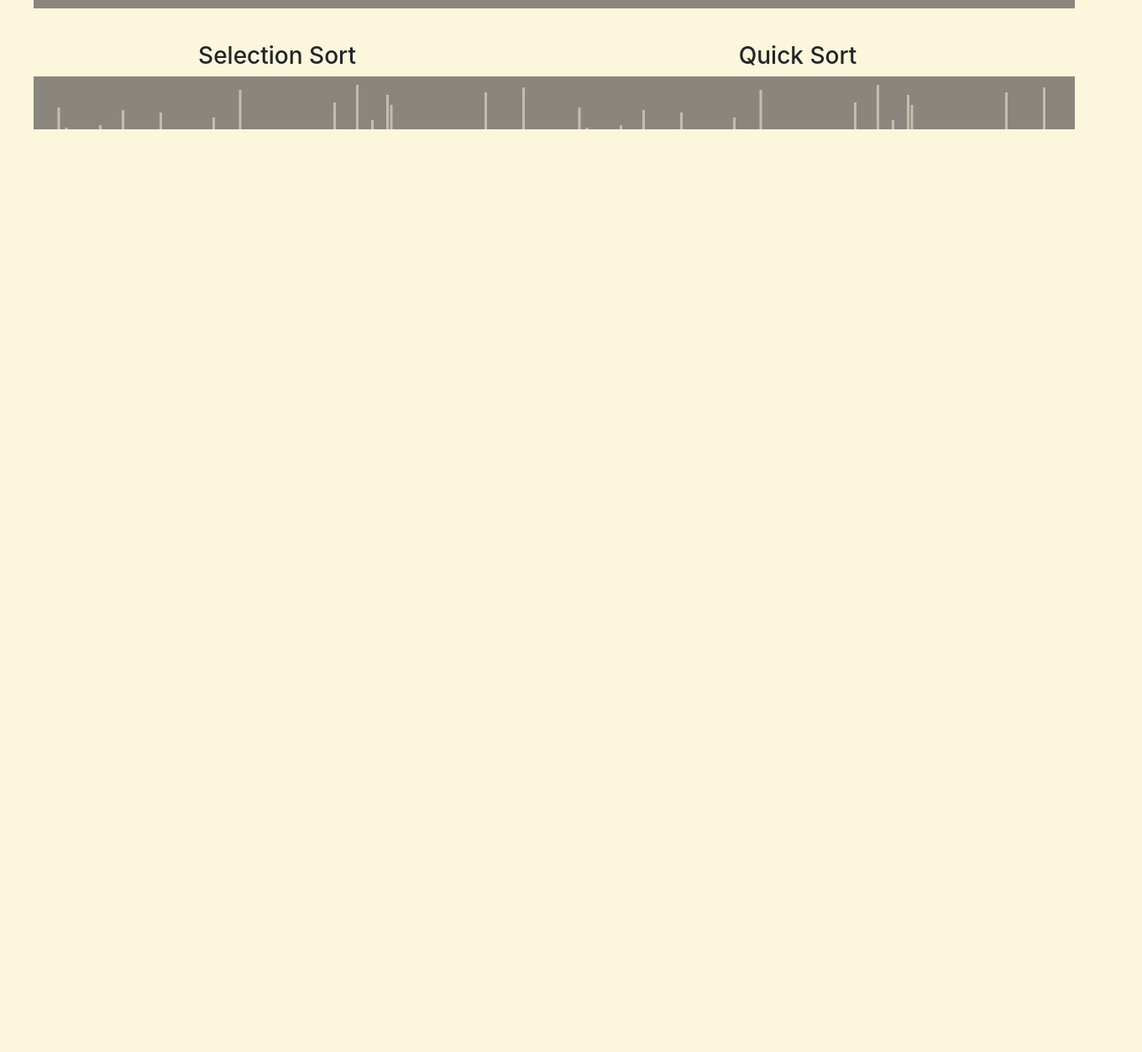
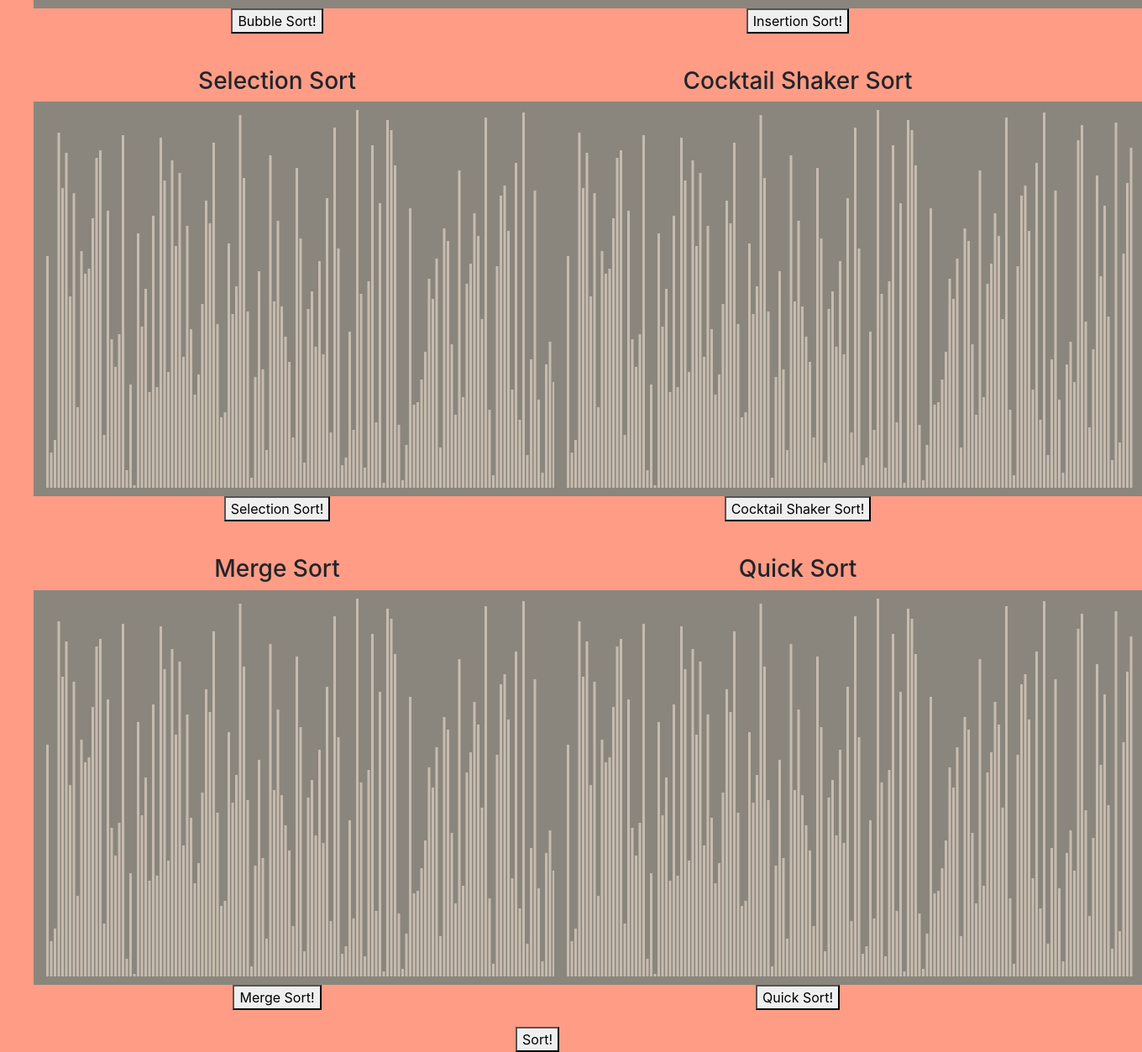
Before and after one commit to tdowhy/AlgorithmVisualization, a plain HTML site: page AlgorithmVisualization/index.html in a window 1280 px wide. Shown: the part 646-1899 px from the top of the page at 84% size, 1360 px wide, since content can reach past the window. Before the commit the page ends 800 px from the top, so only its background shows below. Drawn offline with nearby package versions, Linux system fonts and the light colour scheme.

Commit message:
add merge and coctail shaker sort plus visualizations

```diff
--- a/AlgorithmVisualization/index.html
+++ b/AlgorithmVisualization/index.html
@@ -11,7 +11,7 @@
         html, body {
             margin: 0;
             height: 100%;
-            overflow: hidden
+            #overflow: hidden
         }
         canvas {
             margin-top: 1%;
@@ -40,7 +40,7 @@
         }
     </style>
 </head>
-<body style="background-color: #fcf6dc">
+<body style="background-color: #ff9c86">
     <h1 class="text-center">Sorting is Important</h1>
     <br />
     <br />
@@ -48,27 +48,52 @@
         <div class="float-child">
             <h3>Bubble Sort</h3>
             <canvas id="bubblesort" width="700" height="470"></canvas>
+            <div id="button">
+                <button class="doSort" onclick="bubbleSort()">Bubble Sort!</button>
+            </div>
         </div>
         <div class="float-child">
             <h3>Insertion Sort</h3>
             <canvas id="insertionsort" width="700" height="470"></canvas>
+            <div id="button">
+                <button class="doSort" onclick="insertionSort()">Insertion Sort!</button>
+            </div>
         </div>
     </div>
     <div class="float-container">
         <div class="float-child">
             <h3>Selection Sort</h3>
             <canvas id="selectionsort" width="700" height="470"></canvas>
+            <div id="button">
+                <button class="doSort" onclick="selectionSort()">Selection Sort!</button>
+            </div>
+        </div>
+        <div class="float-child">
+            <h3>Cocktail Shaker Sort</h3>
+            <canvas id="cocktailshakersort" width="700" height="470"></canvas>
+            <div id="button">
+                <button class="doSort" onclick="cocktailShakerSort()">Cocktail Shaker Sort!</button>
+            </div>
+        </div>
+    </div>
+    <div class="float-container">
+        <div class="float-child">
+            <h3>Merge Sort</h3>
+            <canvas id="mergesort" width="700" height="470"></canvas>
+            <div id="button">
+                <button class="doSort" onclick="mergeSort()">Merge Sort!</button>
+            </div>
         </div>
         <div class="float-child">
             <h3>Quick Sort</h3>
             <canvas id="quicksort" width="700" height="470"></canvas>
+            <div id="button">
+                <button class="doSort" onclick="quickSort()">Quick Sort!</button>
+            </div>
         </div>
     </div>
+
     <div id="button">
-        <button class="doSort" onclick="bubbleSort()">Bubble Sort!</button>
-        <button class="doSort" onclick="quickSort()">Quick Sort!</button>
-        <button class="doSort" onclick="selectionSort()">Selection Sort!</button>
-        <button class="doSort" onclick="insertionSort()">Insertion Sort!</button>
         <button class="doSort" onclick="sortAll()">Sort!</button>
     </div>
     <script src="sorting/utils.js"></script>
@@ -77,6 +102,8 @@
     <script src="sorting/selectionSort.js"></script>
     <script src="sorting/mergeSort.js"></script>
     <script src="sorting/quickSort.js"></script>
+    <script src="sorting/mergeSort.js"></script>
+    <script src="sorting/cocktailShakerSort.js"></script>
     <script src="index.js"></script>
 </body>
 </html>
--- a/AlgorithmVisualization/index.js
+++ b/AlgorithmVisualization/index.js
@@ -2,21 +2,28 @@ let qarr = [];
 let iarr = [];
 let sarr = [];
 let barr = [];
+let marr = [];
+let carr = [];
 
 const qsort = document.getElementById("quicksort");
 const ssort = document.getElementById("selectionsort");
 const isort = document.getElementById("insertionsort");
 const bsort = document.getElementById("bubblesort");
+const msort = document.getElementById("mergesort");
+const csort = document.getElementById("cocktailshakersort");
 
-//var ctx = sort.getContext("2d")
 var qctx = qsort.getContext("2d");
 var sctx = ssort.getContext("2d");
 var ictx = isort.getContext("2d");
 var bctx = bsort.getContext("2d");
+var mctx = msort.getContext("2d");
+var cctx = csort.getContext("2d");
 main();
 
 async function main() {
     initRandomArray();
+    initDrawing("c");
+    initDrawing("m");
     initDrawing("q");
     initDrawing("b");
     initDrawing("i");
@@ -36,6 +43,8 @@ async function sortAll() {
     insertionSort();
     bubbleSort();
     quickSort();
+    mergeSort();
+    cocktailShakerSort();
 }
 
 function shuffle(arr) {
@@ -48,6 +57,8 @@ function shuffle(arr) {
     iarr = [...sarr];
     barr = [...sarr];
     qarr = [...sarr];
+    marr = [...sarr];
+    carr = [...sarr]
 }
 
 function filterUndefined() {
--- /dev/null
+++ b/AlgorithmVisualization/sorting/cocktailShakerSort.js
@@ -0,0 +1,35 @@
+async function cocktailShakerSort() {
+    var end = carr.length - 1
+    var start = 0
+    var sorted = false;
+    while (sorted == false) {
+        sorted = true;
+        for (let i = start; i < end; i++) {
+            if (carr[i] > carr[i + 1]) {
+                swap(i, i + 1, carr);
+                sorted = false;
+                cctx = csort.getContext("2d")
+                cctx.clearRect(0, 0, 700, 470);
+                redraw(cctx, [i + 1], -1, 0, carr);
+                await timer(5);
+            }
+        }
+        if (sorted == true) {
+            break;
+        }
+        sorted = true;
+        end--;
+        for (i = end - 1; i > start - 1; i--) {
+            if (carr[i] > carr[i + 1]) {
+                swap(i, i + 1, carr);
+                sorted = false;
+                cctx = csort.getContext("2d")
+                cctx.clearRect(0, 0, 700, 470);
+                redraw(cctx, [i + 1], -1, 0, carr);
+                await timer(5);
+            }
+        }
+        start++;
+    }
+    initDrawing("c")
+}
--- a/AlgorithmVisualization/sorting/mergeSort.js
+++ b/AlgorithmVisualization/sorting/mergeSort.js
@@ -0,0 +1,58 @@
+async function mergeSort () {
+    //Create two arrays for sorting
+    let sorted = Array.from(marr);
+    let n = sorted.length;
+    let buffer = new Array(n);
+
+    for (let size = 1; size < n; size *= 2) {
+        for (let leftStart = 0; leftStart < n; leftStart += 2 * size) {
+
+            //Get the two sub arrays
+            let left = leftStart,
+                right = Math.min(left + size, n),
+                leftLimit = right,
+                rightLimit = Math.min(right + size, n);
+
+            //Merge the sub arrays
+            merge(left, right, leftLimit, rightLimit, sorted, buffer);
+        }
+        mctx = msort.getContext("2d")
+        mctx.clearRect(0, 0, 700, 470);
+        redraw(mctx, [-1], -1, 0, sorted);
+        await timer(50);
+        //Swap the sorted sub array and merge them
+        let temp = sorted;
+        sorted = buffer;
+        buffer = temp;
+    }
+    marr = [...sorted];
+    initDrawing('m');
+}
+
+async function merge (left, right, leftLimit, rightLimit, sorted, buffer) {
+    let i = left;
+
+    //Compare the two sub arrays and merge them in the sorted order
+    while (left < leftLimit && right < rightLimit) {
+        if (sorted[left] <= sorted[right]) {
+            buffer[i++] = sorted[left++];
+        } else {
+            buffer[i++] = sorted[right++];
+        }
+    }
+    mctx = msort.getContext("2d")
+    mctx.clearRect(0, 0, 700, 470);
+    redraw(mctx, [left, right], i, 0, sorted);
+    await timer(5);
+    //If there are elements in the left sub arrray then add it to the result
+    while (left < leftLimit) {
+        buffer[i++] = sorted[left++];
+
+    }
+
+    //If there are elements in the right sub array then add it to the result
+    while (right < rightLimit) {
+        buffer[i++] = sorted[right++];
+
+    }
+}
--- a/AlgorithmVisualization/sorting/selectionSort.js
+++ b/AlgorithmVisualization/sorting/selectionSort.js
@@ -5,7 +5,7 @@ async function selectionSort() {
             sctx = ssort.getContext("2d")
             sctx.clearRect(0, 0, 700, 470);
             redraw(sctx, [j], mini, 0, sarr);
-            await timer(5);
+            await timer(1);
             if (sarr[j] < sarr[mini]) {
                 mini = j;
             }
--- a/AlgorithmVisualization/sorting/utils.js
+++ b/AlgorithmVisualization/sorting/utils.js
@@ -35,6 +35,20 @@ async function initDrawing(c) {
             drawBar(bctx, barr[i], i)
         }
     }
+    else if (c === "m") {
+        mctx = msort.getContext("2d");
+        mctx.clearRect(0, 0, 700, 470);
+        for (let i = 0; i < marr.length; i++) {
+            drawBar(mctx, marr[i], i)
+        }
+    }
+    else if (c === "c") {
+        cctx = csort.getContext("2d");
+        cctx.clearRect(0, 0, 700, 470);
+        for (let i = 0; i < carr.length; i++) {
+            drawBar(cctx, carr[i], i)
+        }
+    }
 }
 
 function redraw(ctx, x, t = -1, p=0, a) {
```
